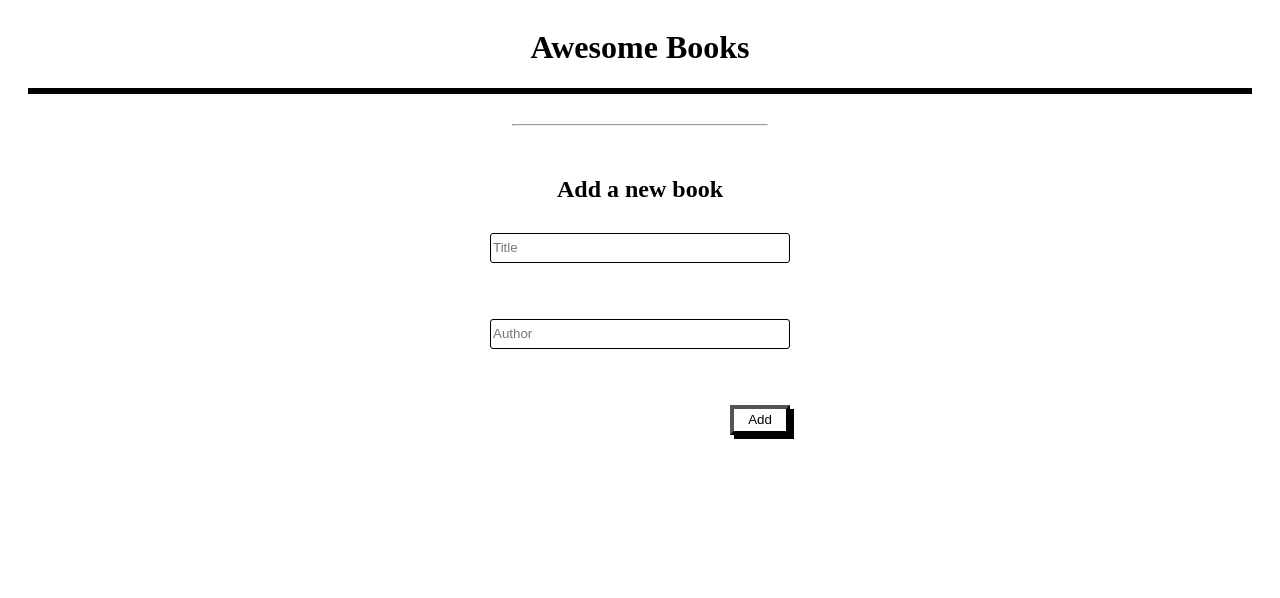
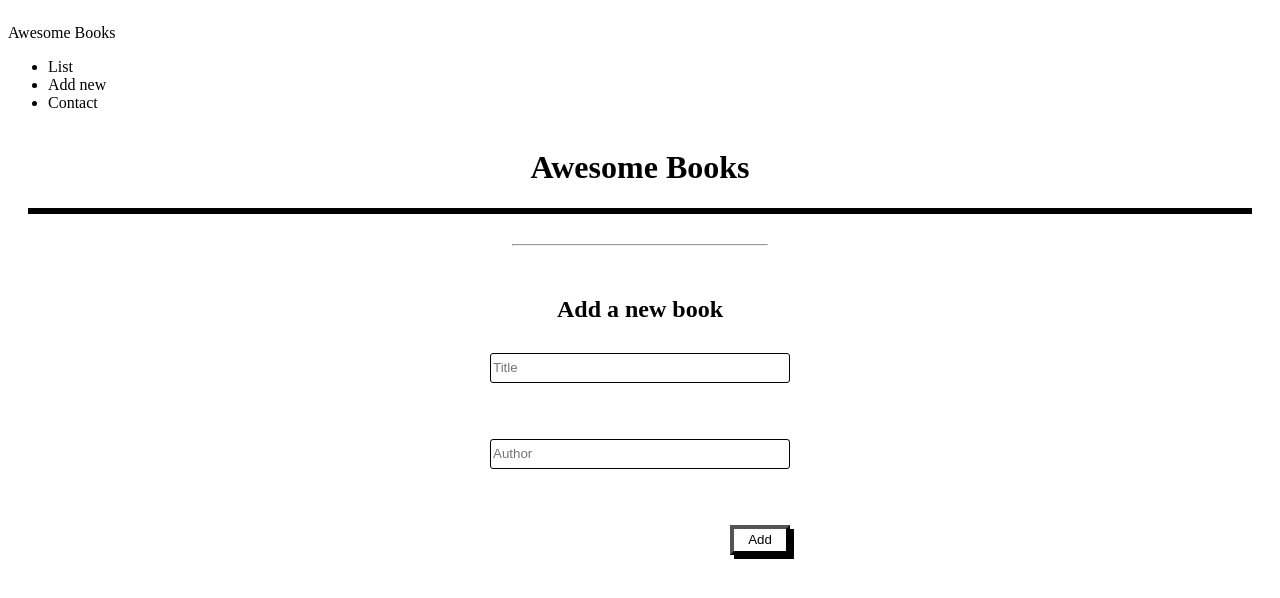
Before and after one commit to OscarFMdev/awesomeBooks, a website: page index.html in a window 1280 px wide. Drawn offline with Linux system fonts and the light colour scheme.

Commit message:
Create navigation structure

```diff
--- a/index.html
+++ b/index.html
@@ -8,6 +8,17 @@
   <link rel="stylesheet" href="./styles.css">
 </head>
 <body>
+
+  <section class="nav-container">
+    <p class="logo">Awesome Books</p>
+    <nav>
+      <ul>
+        <li>List</li>
+        <li>Add new</li>
+        <li>Contact</li>
+      </ul>
+    </nav>
+  </section>
   <h1>Awesome Books</h1>
 
   <main class="books">
```
